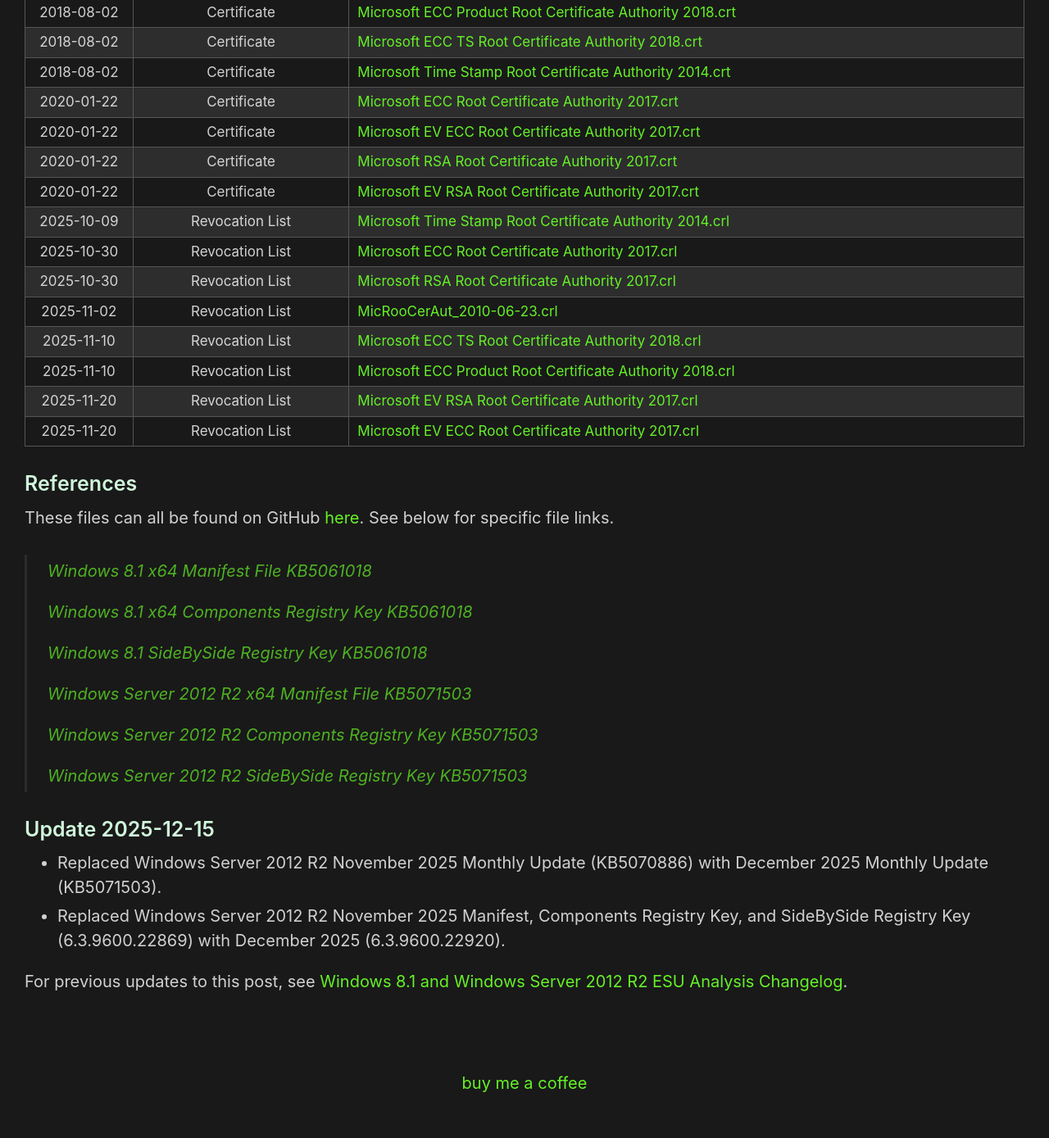
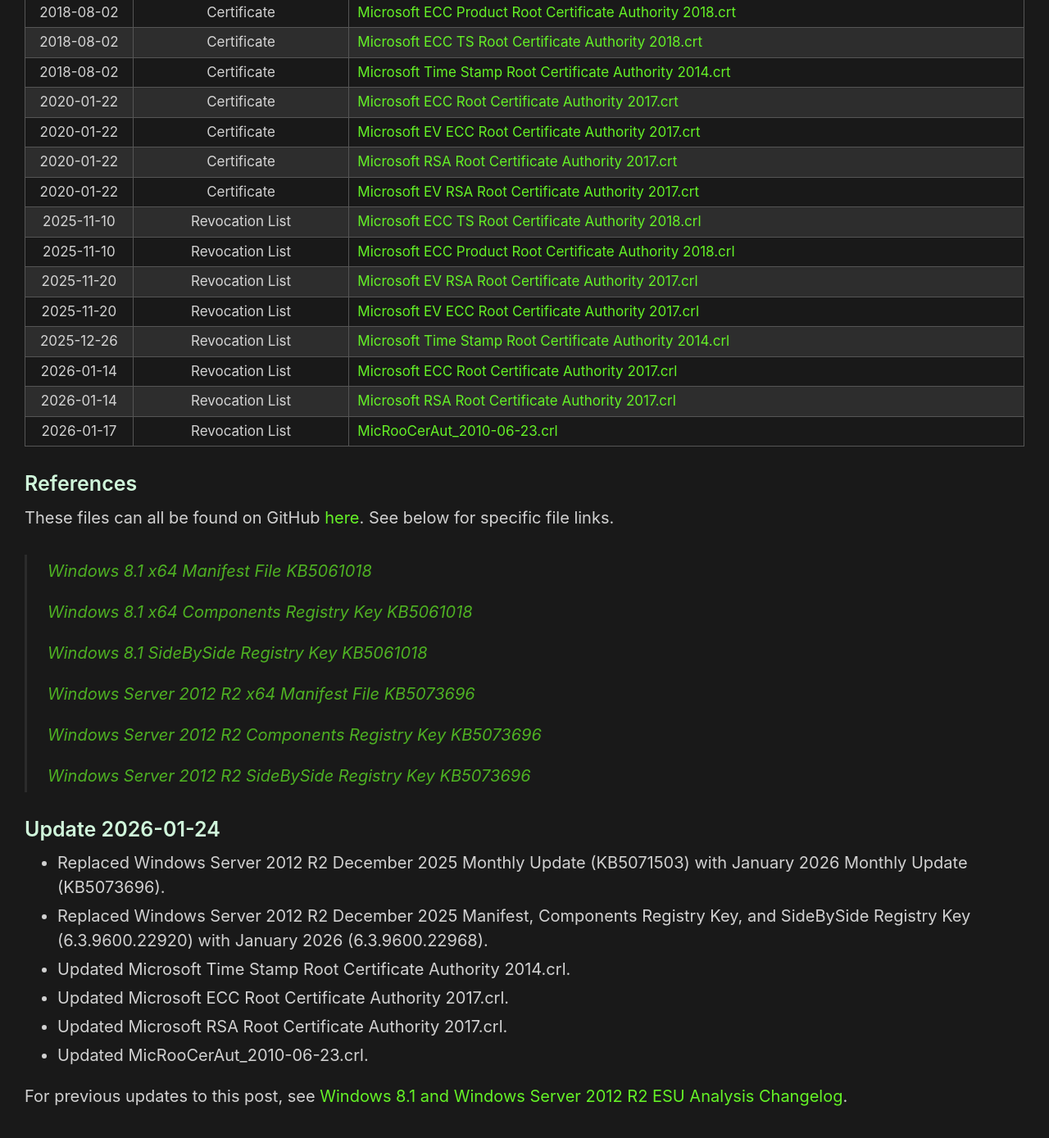
Before and after one commit to HackAndPwn/HackAndPwn.github.io, a Jekyll site: the page built from _posts/2024-01-21-windows-8.1-and-2012-r2-esu-analysis.md, in a window 1280 px wide and 1400 px high, scrolled down 3497 px. Shown: the top 1389 px of the window at 82% size. Built offline with Jekyll 4.4.1, drawn with Linux system fonts in a browser that asks for light colours; before the commit the page ends 4864 px from its top, so only the background shows below that; some of the changed text lies outside the part shown.

Commit message:
january 2026 updates

```diff
--- a/_posts/2024-01-21-windows-8.1-and-2012-r2-esu-analysis.md
+++ b/_posts/2024-01-21-windows-8.1-and-2012-r2-esu-analysis.md
@@ -2,7 +2,7 @@
 layout: post
 title: Windows 8.1 and Windows Server 2012 R2 ESU Analysis
 original_date: 2024-01-21
-date: 2025-12-15
+date: 2026-01-24
 ---
 
 The original Windows 7 ESU Analysis can be found [here](https://hackandpwn.com/windows-7-esu-analysis).  With the ending of support for Windows 8.1 and Server 2012 R2 in 2023, additional research was conducted to see if similar techniques would work for these operating systems as well.  It was determined that both Windows 8.1 and Windows Server 2012 R2 can be fully patched past the supported period.
@@ -22,19 +22,19 @@
 ### Install The Latest Servicing Stack Update (SSU): Server 2012 R2 - KB5068783 (November 2025) / Windows 8.1 - KB5058529 (May 2025)
 Install [Server_2012_R2-KB5068783-x64.msu](https://github.com/HackAndPwn/Windows-8.1-And-Server-2012-R2-ESU-Analysis/raw/main/Patches/01_Windows8.1-KB5068783-x64.msu)  or [Windows8.1-KB5058529-x64.msu](https://github.com/HackAndPwn/Windows-8.1-And-Server-2012-R2-ESU-Analysis/raw/main/Patches/01_Windows8.1-KB5058529-x64_Win81.msu) and reboot the computer.
 
-### Install The Latest Monthly Cumulative Update Via Failed Reboot Technique: Server 2012 R2 - KB5071503 (December 2025) / Windows 8.1 - KB5061018 (June 2025)
-1. Install [Server_2012_R2-KB5071503-x64.msu](https://github.com/HackAndPwn/Windows-8.1-And-Server-2012-R2-ESU-Analysis/raw/main/Patches/02_Windows8.1-KB5071503-x64.msu)  or [Windows8.1-KB5061018-x64.msu](https://github.com/HackAndPwn/Windows-8.1-And-Server-2012-R2-ESU-Analysis/raw/main/Patches/02_Windows8.1-KB5061018-x64_Win81.msu) and reboot the computer.  This will result in a failed update and rollback.
+### Install The Latest Monthly Cumulative Update Via Failed Reboot Technique: Server 2012 R2 - KB5073696 (January 2026) / Windows 8.1 - KB5061018 (June 2025)
+1. Install [Server_2012_R2-KB5073696-x64.msu](https://github.com/HackAndPwn/Windows-8.1-And-Server-2012-R2-ESU-Analysis/raw/main/Patches/02_Windows8.1-KB5073696-x64.msu)  or [Windows8.1-KB5061018-x64.msu](https://github.com/HackAndPwn/Windows-8.1-And-Server-2012-R2-ESU-Analysis/raw/main/Patches/02_Windows8.1-KB5061018-x64_Win81.msu) and reboot the computer.  This will result in a failed update and rollback.
 2. Apply the  new Windows 8.1 or Server 2012 R2 SideBySide registry key linked below.
-3. Install KB5071503 or KB5061018 again and reboot the computer.  This will result in a successful update.
+3. Install KB5073696 or KB5061018 again and reboot the computer.  This will result in a successful update.
 
-### Install The Latest Monthly Cumulative Update Via Manifest/Component Technique: Server 2012 R2 - KB5071503 (December 2025) / Windows 8.1 - KB5061018 (June 2025)
+### Install The Latest Monthly Cumulative Update Via Manifest/Component Technique: Server 2012 R2 - KB5073696 (January 2026) / Windows 8.1 - KB5061018 (June 2025)
 If using the Manifest/Components registry key technique:
 1. Copy the manifest file linked below into the C:\Windows\WinSxS\Manifests folder.  This can be done by executing the following commands:
 > takeown /f C:\Windows\WinSxS\Manifests /a
 >
 > icacls C:\Windows\WinSxS\Manifests /grant Everyone:(F)
 >
-> copy amd64_microsoft-windows-s..edsecurityupdatesai_31bf3856ad364e35_6.3.9600.22920_none_59d0728bf627f6df.manifest C:\Windows\WinSxS\Manifests
+> copy amd64_microsoft-windows-s..edsecurityupdatesai_31bf3856ad364e35_6.3.9600.22968_none_59ad352bf641315b.manifest C:\Windows\WinSxS\Manifests
 >
 > or for Windows 8.1:
 > copy amd64_microsoft-windows-s..edsecurityupdatesai_31bf3856ad364e35_6.3.9600.22620_none_59d06cd9f627ff6a.manifest C:\Windows\WinSxS\Manifests
@@ -44,7 +44,7 @@
 > icacls C:\Windows\WinSxS\Manifests /setowner "NT SERVICE\TrustedInstaller"
 2. Apply the new Windows 8.1 or Server 2012 R2 Components registry key linked below.
 3. Apply the new Windows 8.1 or Server 2012 R2 SideBySide registry key linked below.
-4. Install [Server_2012_R2-KB5071503-x64.msu](https://github.com/HackAndPwn/Windows-8.1-And-Server-2012-R2-ESU-Analysis/raw/main/Patches/02_Windows8.1-KB5071503-x64.msu) or [Windows8.1-KB5061018-x64.msu](https://github.com/HackAndPwn/Windows-8.1-And-Server-2012-R2-ESU-Analysis/raw/main/Patches/02_Windows8.1-KB5061018-x64_Win81.msu).
+4. Install [Server_2012_R2-KB5073696-x64.msu](https://github.com/HackAndPwn/Windows-8.1-And-Server-2012-R2-ESU-Analysis/raw/main/Patches/02_Windows8.1-KB5073696-x64.msu) or [Windows8.1-KB5061018-x64.msu](https://github.com/HackAndPwn/Windows-8.1-And-Server-2012-R2-ESU-Analysis/raw/main/Patches/02_Windows8.1-KB5061018-x64_Win81.msu).
 
 ### Install The Latest .NET 3.5 Update: Server 2012 R2 - KB5066151 (October 2025) / Windows 8.1 - KB5044012 (October 2024)
 Install [Server_2012_R2-KB5066151-x64.msu](https://github.com/HackAndPwn/Windows-8.1-And-Server-2012-R2-ESU-Analysis/raw/main/Patches/03_Windows8.1-KB5066151-x64.msu) or [Windows8.1-KB5044012-x64_Win81.msu](https://github.com/HackAndPwn/Windows-8.1-And-Server-2012-R2-ESU-Analysis/raw/main/Patches/03_Windows8.1-KB5044012-x64_Win81.msu).
@@ -65,14 +65,14 @@
 <tr><td>2020-01-22</td><td>Certificate</td><td style="text-align:left"><a href="https://github.com/HackAndPwn/Windows-7-Patching/raw/master/08_Certs/Microsoft%20EV%20ECC%20Root%20Certificate%20Authority%202017.crt">Microsoft EV ECC Root Certificate Authority 2017.crt</a></td></tr>
 <tr><td>2020-01-22</td><td>Certificate</td><td style="text-align:left"><a href="https://github.com/HackAndPwn/Windows-7-Patching/raw/master/08_Certs/Microsoft%20RSA%20Root%20Certificate%20Authority%202017.crt">Microsoft RSA Root Certificate Authority 2017.crt</a></td></tr>
 <tr><td>2020-01-22</td><td>Certificate</td><td style="text-align:left"><a href="https://github.com/HackAndPwn/Windows-7-Patching/raw/master/08_Certs/Microsoft%20EV%20RSA%20Root%20Certificate%20Authority%202017.crt">Microsoft EV RSA Root Certificate Authority 2017.crt</a></td></tr>
-<tr><td>2025-10-09</td><td>Revocation List</td><td style="text-align:left"><a href="https://github.com/HackAndPwn/Windows-7-Patching/raw/master/08_Certs/Microsoft%20Time%20Stamp%20Root%20Certificate%20Authority%202014.crl">Microsoft Time Stamp Root Certificate Authority 2014.crl</a></td></tr>
-<tr><td>2025-10-30</td><td>Revocation List</td><td style="text-align:left"><a href="https://github.com/HackAndPwn/Windows-7-Patching/raw/master/08_Certs/Microsoft%20ECC%20Root%20Certificate%20Authority%202017.crl">Microsoft ECC Root Certificate Authority 2017.crl</a></td></tr>
-<tr><td>2025-10-30</td><td>Revocation List</td><td style="text-align:left"><a href="https://github.com/HackAndPwn/Windows-7-Patching/raw/master/08_Certs/Microsoft%20RSA%20Root%20Certificate%20Authority%202017.crl">Microsoft RSA Root Certificate Authority 2017.crl</a></td></tr>
-<tr><td>2025-11-02</td><td>Revocation List</td><td style="text-align:left"><a href="https://github.com/HackAndPwn/Windows-7-Patching/raw/master/08_Certs/MicRooCerAut_2010-06-23.crl">MicRooCerAut_2010-06-23.crl</a></td></tr>
 <tr><td>2025-11-10</td><td>Revocation List</td><td style="text-align:left"><a href="https://github.com/HackAndPwn/Windows-7-Patching/raw/master/08_Certs/Microsoft%20ECC%20TS%20Root%20Certificate%20Authority%202018.crl">Microsoft ECC TS Root Certificate Authority 2018.crl</a></td></tr>
 <tr><td>2025-11-10</td><td>Revocation List</td><td style="text-align:left"><a href="https://github.com/HackAndPwn/Windows-7-Patching/raw/master/08_Certs/Microsoft%20ECC%20Product%20Root%20Certificate%20Authority%202018.crl">Microsoft ECC Product Root Certificate Authority 2018.crl</a></td></tr>
 <tr><td>2025-11-20</td><td>Revocation List</td><td style="text-align:left"><a href="https://github.com/HackAndPwn/Windows-7-Patching/raw/master/08_Certs/Microsoft%20EV%20RSA%20Root%20Certificate%20Authority%202017.crl">Microsoft EV RSA Root Certificate Authority 2017.crl</a></td></tr>
 <tr><td>2025-11-20</td><td>Revocation List</td><td style="text-align:left"><a href="https://github.com/HackAndPwn/Windows-7-Patching/raw/master/08_Certs/Microsoft%20EV%20ECC%20Root%20Certificate%20Authority%202017.crl">Microsoft EV ECC Root Certificate Authority 2017.crl</a></td></tr>
+<tr><td>2025-12-26</td><td>Revocation List</td><td style="text-align:left"><a href="https://github.com/HackAndPwn/Windows-7-Patching/raw/master/08_Certs/Microsoft%20Time%20Stamp%20Root%20Certificate%20Authority%202014.crl">Microsoft Time Stamp Root Certificate Authority 2014.crl</a></td></tr>
+<tr><td>2026-01-14</td><td>Revocation List</td><td style="text-align:left"><a href="https://github.com/HackAndPwn/Windows-7-Patching/raw/master/08_Certs/Microsoft%20ECC%20Root%20Certificate%20Authority%202017.crl">Microsoft ECC Root Certificate Authority 2017.crl</a></td></tr>
+<tr><td>2026-01-14</td><td>Revocation List</td><td style="text-align:left"><a href="https://github.com/HackAndPwn/Windows-7-Patching/raw/master/08_Certs/Microsoft%20RSA%20Root%20Certificate%20Authority%202017.crl">Microsoft RSA Root Certificate Authority 2017.crl</a></td></tr>
+<tr><td>2026-01-17</td><td>Revocation List</td><td style="text-align:left"><a href="https://github.com/HackAndPwn/Windows-7-Patching/raw/master/08_Certs/MicRooCerAut_2010-06-23.crl">MicRooCerAut_2010-06-23.crl</a></td></tr>
 </tbody></table>
 
 ### References
@@ -85,14 +85,18 @@
 >
 > [Windows 8.1 SideBySide Registry Key KB5061018](https://github.com/HackAndPwn/Windows-8.1-And-Server-2012-R2-ESU-Analysis/blob/main/2025_06/8.1_x64_SideBySideRegistryKey_x64.reg)
 >
-> [Windows Server 2012 R2 x64 Manifest File KB5071503](https://github.com/HackAndPwn/Windows-8.1-And-Server-2012-R2-ESU-Analysis/blob/main/2025_12/amd64_microsoft-windows-s..edsecurityupdatesai_31bf3856ad364e35_6.3.9600.22920_none_59d0728bf627f6df.manifest)
+> [Windows Server 2012 R2 x64 Manifest File KB5073696](https://github.com/HackAndPwn/Windows-8.1-And-Server-2012-R2-ESU-Analysis/blob/main/2026_01/amd64_microsoft-windows-s..edsecurityupdatesai_31bf3856ad364e35_6.3.9600.22968_none_59ad352bf641315b.manifest)
 >
-> [Windows Server 2012 R2 Components Registry Key KB5071503](https://github.com/HackAndPwn/Windows-8.1-And-Server-2012-R2-ESU-Analysis/blob/main/2025_12/Server_2012_R2_x64_ComponentsRegistryKey.reg)
+> [Windows Server 2012 R2 Components Registry Key KB5073696](https://github.com/HackAndPwn/Windows-8.1-And-Server-2012-R2-ESU-Analysis/blob/main/2026_01/Server_2012_R2_x64_ComponentsRegistryKey.reg)
 >
-> [Windows Server 2012 R2 SideBySide Registry Key KB5071503](https://github.com/HackAndPwn/Windows-8.1-And-Server-2012-R2-ESU-Analysis/blob/main/2025_12/Server_2012_R2_x64_SideBySideRegistryKey_x64.reg)
+> [Windows Server 2012 R2 SideBySide Registry Key KB5073696](https://github.com/HackAndPwn/Windows-8.1-And-Server-2012-R2-ESU-Analysis/blob/main/2026_01/Server_2012_R2_x64_SideBySideRegistryKey_x64.reg)
 
-### Update 2025-12-15
-* Replaced Windows Server 2012 R2 November 2025 Monthly Update (KB5070886) with December 2025 Monthly Update (KB5071503).
-* Replaced Windows Server 2012 R2 November 2025 Manifest, Components Registry Key, and SideBySide Registry Key (6.3.9600.22869) with December 2025 (6.3.9600.22920).
+### Update 2026-01-24
+* Replaced Windows Server 2012 R2 December 2025 Monthly Update (KB5071503) with January 2026 Monthly Update (KB5073696).
+* Replaced Windows Server 2012 R2 December 2025 Manifest, Components Registry Key, and SideBySide Registry Key (6.3.9600.22920) with January 2026 (6.3.9600.22968).
+* Updated Microsoft Time Stamp Root Certificate Authority 2014.crl.
+* Updated Microsoft ECC Root Certificate Authority 2017.crl.
+* Updated Microsoft RSA Root Certificate Authority 2017.crl.
+* Updated MicRooCerAut_2010-06-23.crl.
 
 For previous updates to this post, see [Windows 8.1 and Windows Server 2012 R2 ESU Analysis Changelog](https://hackandpwn.com/windows-8.1-and-2012-r2-esu-analysis-changelog/).
```
Also changed, not shown: _posts/2020-05-23-windows-7-esu-patching-changelog.md (+3 -0 lines), _posts/2020-05-23-windows-7-esu-patching.md (+12 -8 lines), _posts/2020-09-12-windows-7-esu-analysis-updates-changelog.md (+4 -0 lines), _posts/2020-09-12-windows-7-esu-analysis-updates.md (+11 -11 lines), _posts/2024-01-21-windows-8.1-and-2012-r2-esu-analysis-changelog.md (+4 -1 lines).
